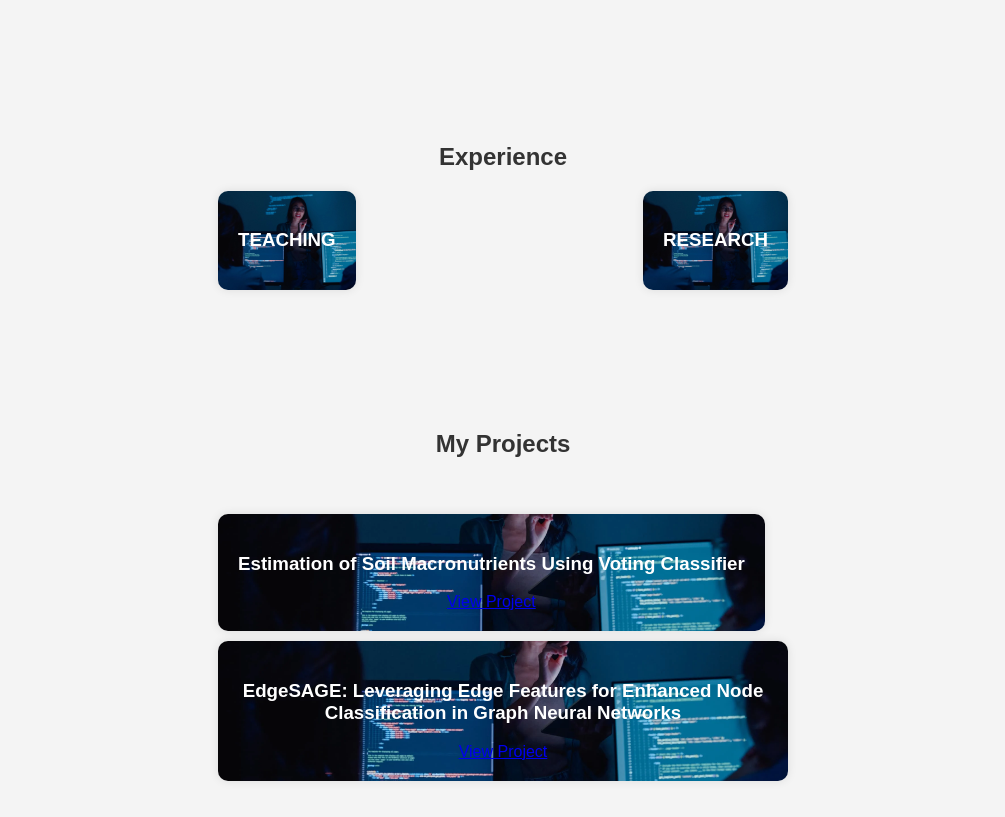
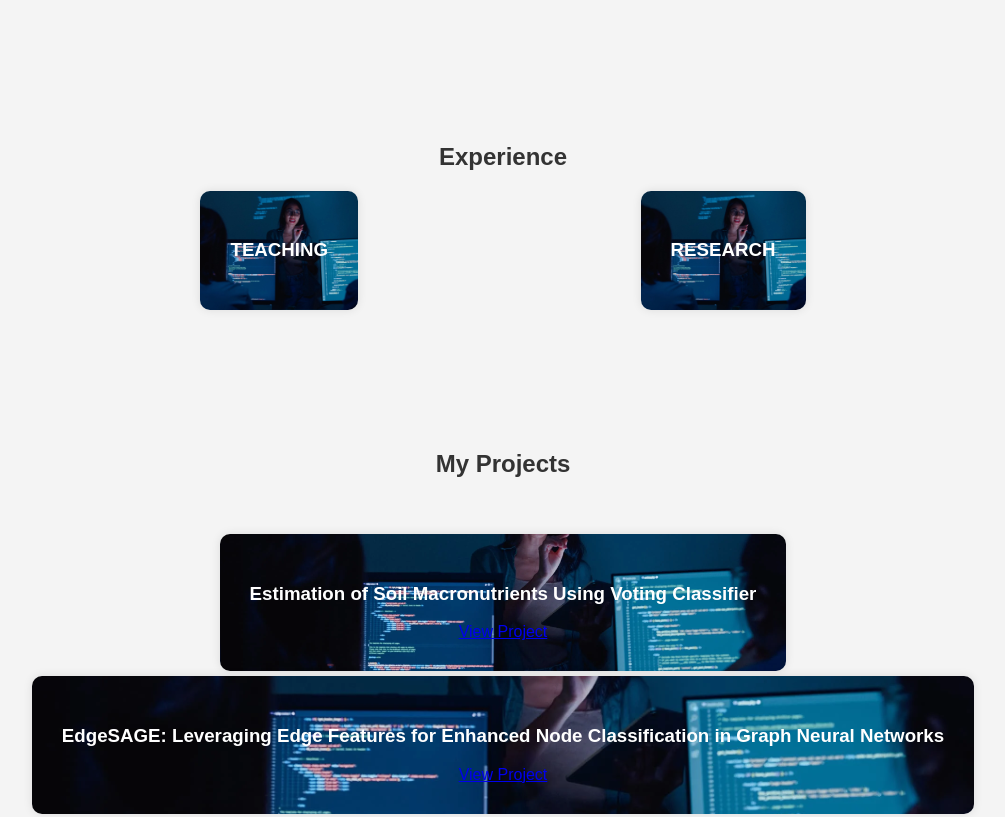
Before and after one commit to Dixitji26/Website, a plain HTML site: page index.html in a window 1280 px wide. Shown: the part 770-1587 px from the top of the page, without its empty margins (137-1142 px from the left). Drawn offline with Linux system fonts and the light colour scheme.

Commit message:
Update styles.css

```diff
--- a/styles.css
+++ b/styles.css
@@ -38,7 +38,12 @@ nav ul li a:hover{
     color: yellow
 }
 .container {
-    width: 50%;
+    width: auto;
+    margin: 0 auto;
+    padding: 10px;
+}
+.experience {
+    width: auto;
     margin: 0 auto;
     padding: 10px;
 }
@@ -46,15 +51,15 @@ nav ul li a:hover{
     background-image: url('abc.jpg'); /* Replace 'your-image-url.jpg' with your actual image URL */
     background-size: cover; /* Optional: Scales the background image to cover the entire element */
     background-position: center; /* Optional: Centers the background image */
-    padding: 20px; /* Optional: Adds some padding to improve readability */
+    padding: 30px; /* Optional: Adds some padding to improve readability */
     border-radius: 10px; /* Optional: Adds a rounded corner effect */
     box-shadow: 0 0 10px rgba(0,0,0,0.1); /* Optional: Adds a subtle shadow effect */
 }
 .projects {
     display: flex;
     flex-wrap: wrap; /* Allows the boxes to wrap if screen size is small */
-    gap: 10px; /* Spacing between the boxes */
-    justify-content: space-between; /* Evenly distribute the boxes */
+    gap: 5px; /* Spacing between the boxes */
+    justify-content:space-evenly; /* Evenly distribute the boxes */
     text-align: center;
 
 }
@@ -132,9 +137,6 @@ nav ul li a:hover{
 .education{
     text-align: left;
 }
-.experience{
-    text-align: left;
-}
 .abt {
     color:gray;
     font-size: medium;
@@ -192,6 +194,7 @@ footer {
     padding: 10px 0;
 }
 h3{
-    color: white
+    color: white;
+
 
 }
```
